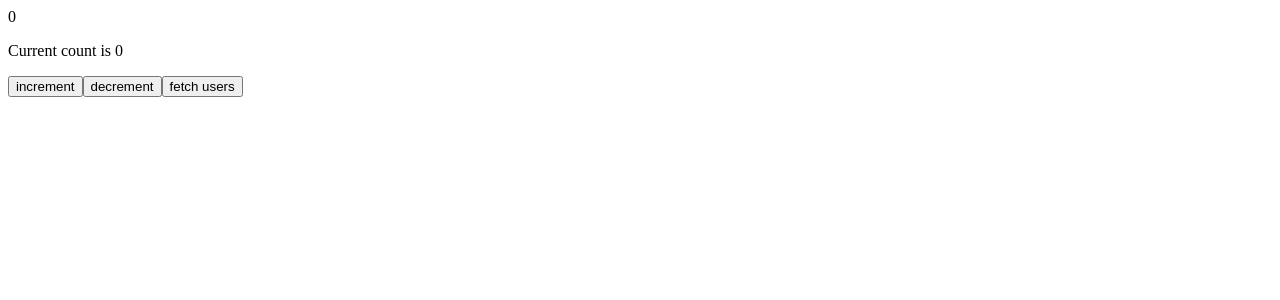
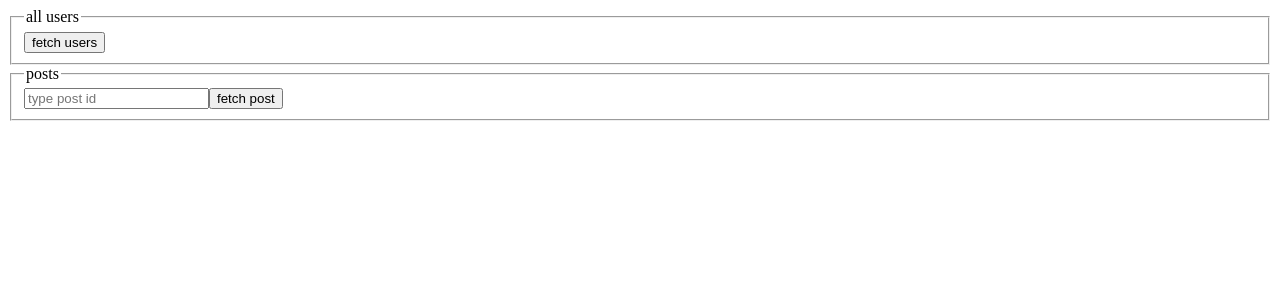
Before and after one commit to anupbidwai/react-redux-course, a React (Create React App) app: page / in a window 1280 px wide. Shown: the top 300 px of the page. Built offline with nearby package versions, Linux system fonts and the light colour scheme.

Commit message:
added new slice

```diff
--- /dev/null
+++ b/src/api/post/postsAPI.js
@@ -0,0 +1,9 @@
+const url = "https://jsonplaceholder.typicode.com/posts";
+
+const fetchById = (id) => {
+    return fetch(`${url}?id=${id}`);
+};
+
+export const postsAPI = {
+    fetchById: fetchById
+};
--- a/src/components/ReduxApp.js
+++ b/src/components/ReduxApp.js
@@ -1,35 +1,79 @@
+import React, { useState } from "react";
 import { useSelector, useDispatch } from "react-redux";
-import { increment, decrement } from "../redux/slice/counterSlice";
+import { fetchPosts } from "../redux/slice/postsSlice";
 import { fetchUsers } from "../redux/slice/usersSlice";
+
+const Status = (props) => {
+    const status = props.loading === true ? 'loading...' : (props.errorMessage ? props.errorMessage : null)
+    return <p style={{ color: props.errorMessage ? 'red' : '' }}>{status}</p>
+};
 
 const ReduxApp = () => {
     const dispatch = useDispatch();
-    const users = useSelector(state => state.users);
-    const counterState = useSelector(state => state.counter);
+    const usersState = useSelector(state => state.users);
+    const postsState = useSelector(state => state.posts);
+    const [postId, setPostId] = useState("");
+
+    const handlePostIDInput = (event) => {
+        const target = event.target;
+        const postId = target.value;
+        setPostId(postId);
+    };
+
+    const handleFetchPost = () => {
+        dispatch(fetchPosts(postId));
+    };
 
     return (
         <>
-            <span>{counterState.value}</span>
-            <p>{counterState.text}</p>
-            <button onClick={() => dispatch(increment())}>increment</button>
-            <button onClick={() => dispatch(decrement())}>decrement</button>
+            {/* user API */}
+            <fieldset>
+                <legend>all users</legend>
                 <button onClick={() => dispatch(fetchUsers())}>fetch users</button>
                 {
-                users.loading === true ? <p>loading...</p> : null
+                    usersState.loading === true && <Status loading={usersState.loading} />
                 }
                 {
-                users.records?.length > 0 &&
+                    usersState.records?.length > 0 &&
                     <ul>
                         {
-                        users.records.map(u => (
+                            usersState.records.map(u => (
                                 <li key={u.id}>{u.name}</li>
                             ))
                         }
                     </ul>
                 }
                 {
-                users.error ? <p>{users.error.message}</p> : null
+                    usersState.error !== null && <Status errorMessage={usersState.error.message} />
                 }
+
+            </fieldset>
+            {/* posts API */}
+            <fieldset>
+                <legend>posts</legend>
+                <input
+                    type="text"
+                    placeholder="type post id"
+                    value={postId}
+                    onChange={handlePostIDInput}
+                />
+                <button onClick={handleFetchPost}>fetch post</button>
+                {
+                    postsState.loading === true && <Status loading={postsState.loading} />
+                }
+                {
+                    postsState.records?.length > 0 &&
+                    postsState.records.map(post => (
+                        <React.Fragment key={post.id}>
+                            <p>Post id: {post.id}</p>
+                            <p>Post body: {post.body}</p>
+                        </React.Fragment>
+                    ))
+                }
+                {
+                    postsState.error !== null && <Status errorMessage={postsState.error.message} />
+                }
+            </fieldset>
         </>
     )
 }
--- a/src/redux/slice/counterSlice.js
+++ /dev/null
@@ -1,26 +0,0 @@
-import { createSlice } from "@reduxjs/toolkit";
-
-const counterSlice = createSlice({
-    name: 'counter',
-    initialState: {
-        value: 0,
-        text: `Current count is 0`
-    },
-    reducers: {
-        increment: function (state) {
-            state.value += 1;
-            state.text = `Current count is ${state.value}`
-        },
-        decrement: (state) => {
-            state.value = state.value > 0 ? --state.value : state.value;
-            state.text = `Current count is ${state.value}`
-        }
-    }
-});
-
-export const {
-    increment,
-    decrement
-} = counterSlice.actions;
-
-export default counterSlice.reducer;
--- /dev/null
+++ b/src/redux/slice/postsSlice.js
@@ -0,0 +1,36 @@
+import { createSlice, createAsyncThunk } from '@reduxjs/toolkit';
+import { postsAPI } from '../../api/post/postsAPI';
+
+const initialState = {
+    loading: false,
+    error: null,
+    records: null
+};
+
+export const fetchPosts = createAsyncThunk("post/fetchPosts", async (postId) => {
+    let response, data;
+    response = await postsAPI.fetchById(postId);
+    data = await response.json();
+    return data;
+})
+
+const postSlice = createSlice({
+    name: 'posts',
+    initialState: { ...initialState },
+    reducers: {},
+    extraReducers: (builder) => {
+        builder.addCase(fetchPosts.pending, state => {
+            state.loading = true;
+        });
+        builder.addCase(fetchPosts.fulfilled, (state, action) => {
+            state.loading = false;
+            state.records = action.payload;
+        });
+        builder.addCase(fetchPosts.rejected, (state, action) => {
+            state.loading = false;
+            state.error = action.error;
+        });
+    }
+});
+
+export default postSlice.reducer;
--- a/src/redux/slice/titleSlice.js
+++ /dev/null
@@ -1,10 +0,0 @@
-import { createSlice } from "@reduxjs/toolkit";
-
-const headingSlice = createSlice({
-    name: 'heading',
-    initialState: {
-        value: 'this is a redux toolkit !!!'
-    }
-});
-
-export default headingSlice.reducer
--- a/src/redux/slice/usersSlice.js
+++ b/src/redux/slice/usersSlice.js
@@ -3,12 +3,13 @@ import { createSlice, createAsyncThunk } from "@reduxjs/toolkit";
 const url = ("https://jsonplaceholder.typicode.com/users");
 
 export const fetchUsers = createAsyncThunk("users/fetchUsers", async () => {
-    const response = await fetch(url);
-    const data = await response.json();
+    let response, data;
+    response = await fetch(url);
+    data = await response.json();
     return data;
 });
 
-const UsersSlice = createSlice({
+const userSlice = createSlice({
     name: 'user',
     initialState: {
         title: 'user data',
@@ -20,11 +21,9 @@ const UsersSlice = createSlice({
     extraReducers: (builder) => {
         builder.addCase(fetchUsers.pending, (state) => {
             state.loading = true;
-            state.error = null;
         });
         builder.addCase(fetchUsers.fulfilled, (state, action) => {
             state.loading = false;
-            state.error = null;
             state.records = action.payload;
         });
         builder.addCase(fetchUsers.rejected, (state, action) => {
@@ -51,4 +50,4 @@ const UsersSlice = createSlice({
     }*/
 });
 
-export default UsersSlice.reducer;
+export default userSlice.reducer;
--- a/src/redux/store.js
+++ b/src/redux/store.js
@@ -1,12 +1,10 @@
 import { configureStore } from '@reduxjs/toolkit';
-import counterReducer from './slice/counterSlice';
-import titleReducer from './slice/titleSlice';
 import usersReducer from './slice/usersSlice';
+import postsReducer from './slice/postsSlice';
 
 export default configureStore({
     reducer: {
-        counter: counterReducer,
-        title: titleReducer,
-        users: usersReducer
+        users: usersReducer,
+        posts: postsReducer
     }
 });
```
Lines whose indentation alone changed are shown as unchanged.
